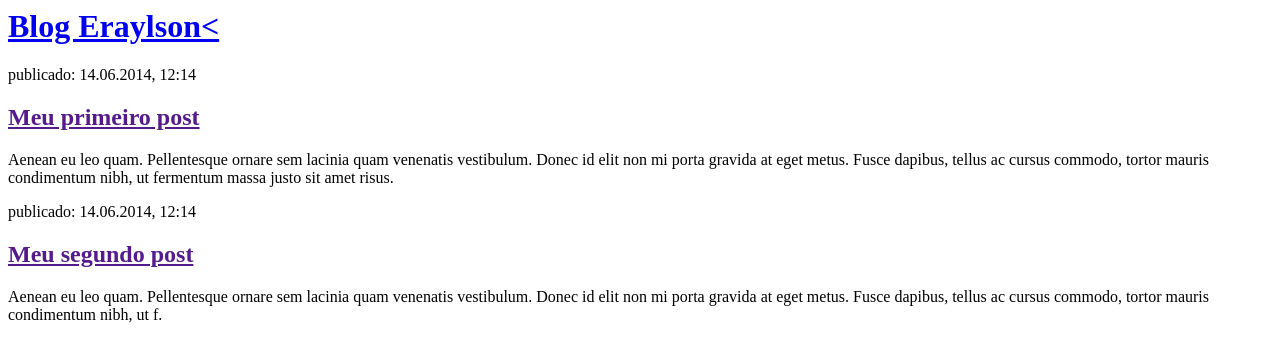
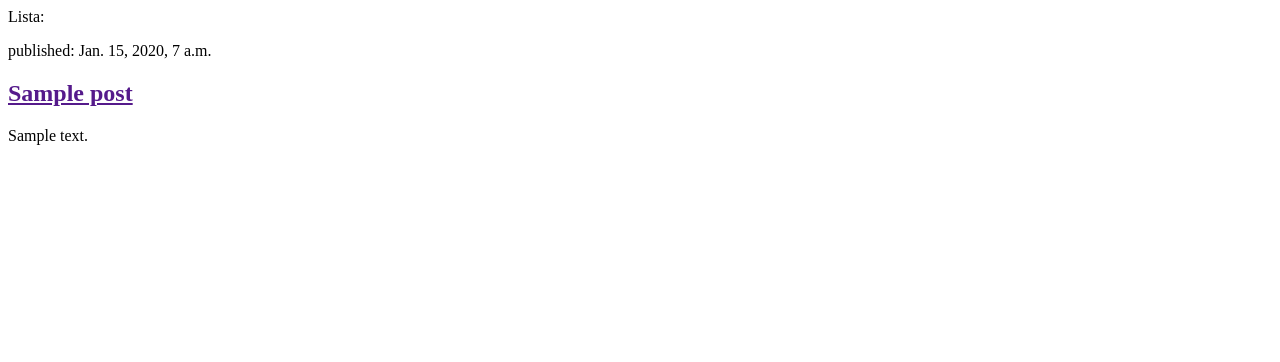
Before and after one commit to EraylsonGaldino/Blog_Django, a Django app: page / in a window 1280 px wide. Shown: the top 362 px of the page. Run offline with Django 3.2, Linux system fonts and the light colour scheme; tables that the repository leaves empty hold one stand-in row (values such as "Sample post").

Commit message:
Templates

```diff
--- a/blog_site/templates/blog/post_list.html
+++ b/blog_site/templates/blog/post_list.html
@@ -3,20 +3,14 @@
         <title>Blog Eraylson</title>
     </head>
     <body>
-        <div>
-            <h1><a href="/">Blog Eraylson<</a></h1>
-        </div>
 
         <div>
-            <p>publicado: 14.06.2014, 12:14</p>
-            <h2><a href="">Meu primeiro post</a></h2>
-            <p>Aenean eu leo quam. Pellentesque ornare sem lacinia quam venenatis vestibulum. Donec id elit non mi porta gravida at eget metus. Fusce dapibus, tellus ac cursus commodo, tortor mauris condimentum nibh, ut fermentum massa justo sit amet risus.</p>
-        </div>
-
-        <div>
-            <p>publicado: 14.06.2014, 12:14</p>
-            <h2><a href="">Meu segundo post</a></h2>
-            <p>Aenean eu leo quam. Pellentesque ornare sem lacinia quam venenatis vestibulum. Donec id elit non mi porta gravida at eget metus. Fusce dapibus, tellus ac cursus commodo, tortor mauris condimentum nibh, ut f.</p>
+            <p>Lista:</p>
+            {% for post in posts %}
+            <p>published: {{ post.published_date }}</p>
+            <h2><a href="">{{ post.title }}</a></h2>
+            <p>{{ post.text|linebreaksbr }}</p>
+            {% endfor %}
         </div>
     </body>
 </html>
--- a/blog_site/views.py
+++ b/blog_site/views.py
@@ -1,5 +1,12 @@
 from django.shortcuts import render
+from .models import Post
+from django.utils import timezone
 
 # Create your views here.
 def post_list(request):
-    return render(request, 'blog/post_list.html', {})
+
+    posts = Post.objects.all()
+
+
+
+    return render(request, 'blog/post_list.html', {'posts': posts})
```
Also changed, not shown: blog_site/templates/post_list.html (deleted).
